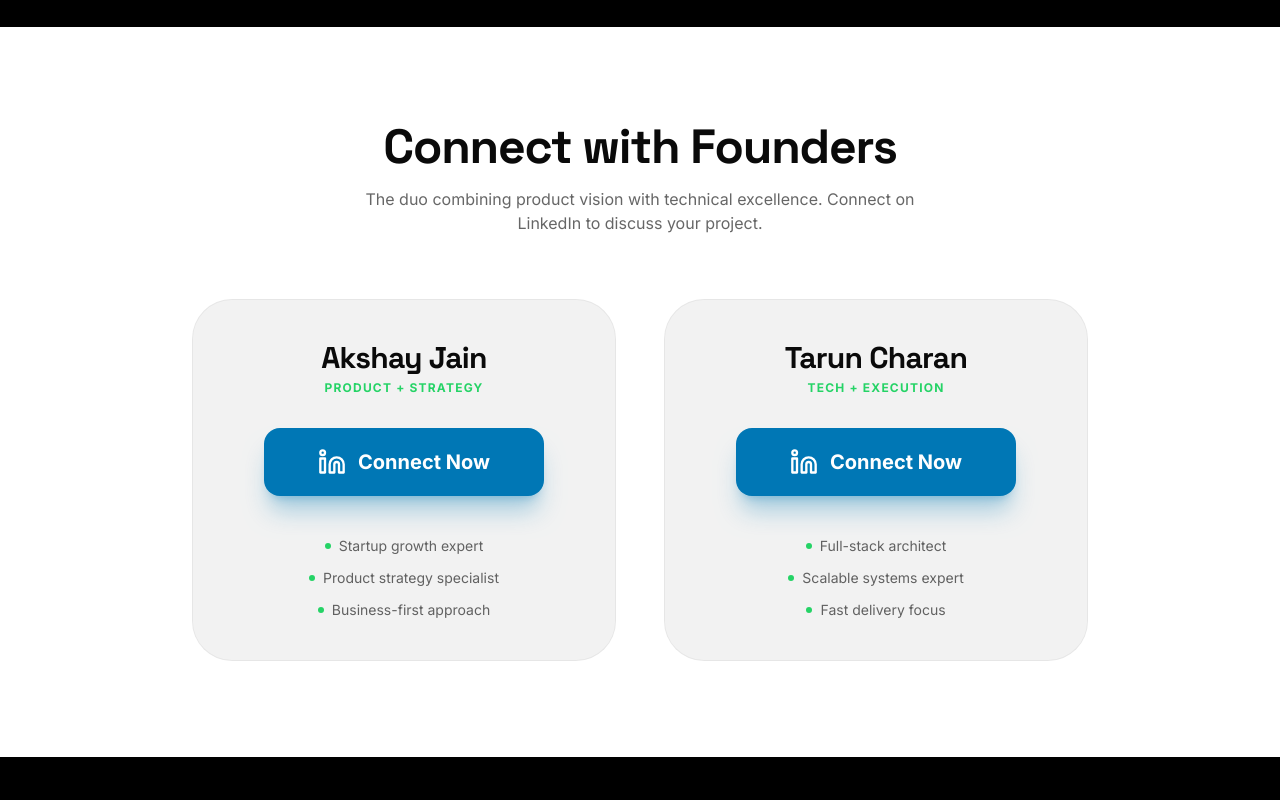
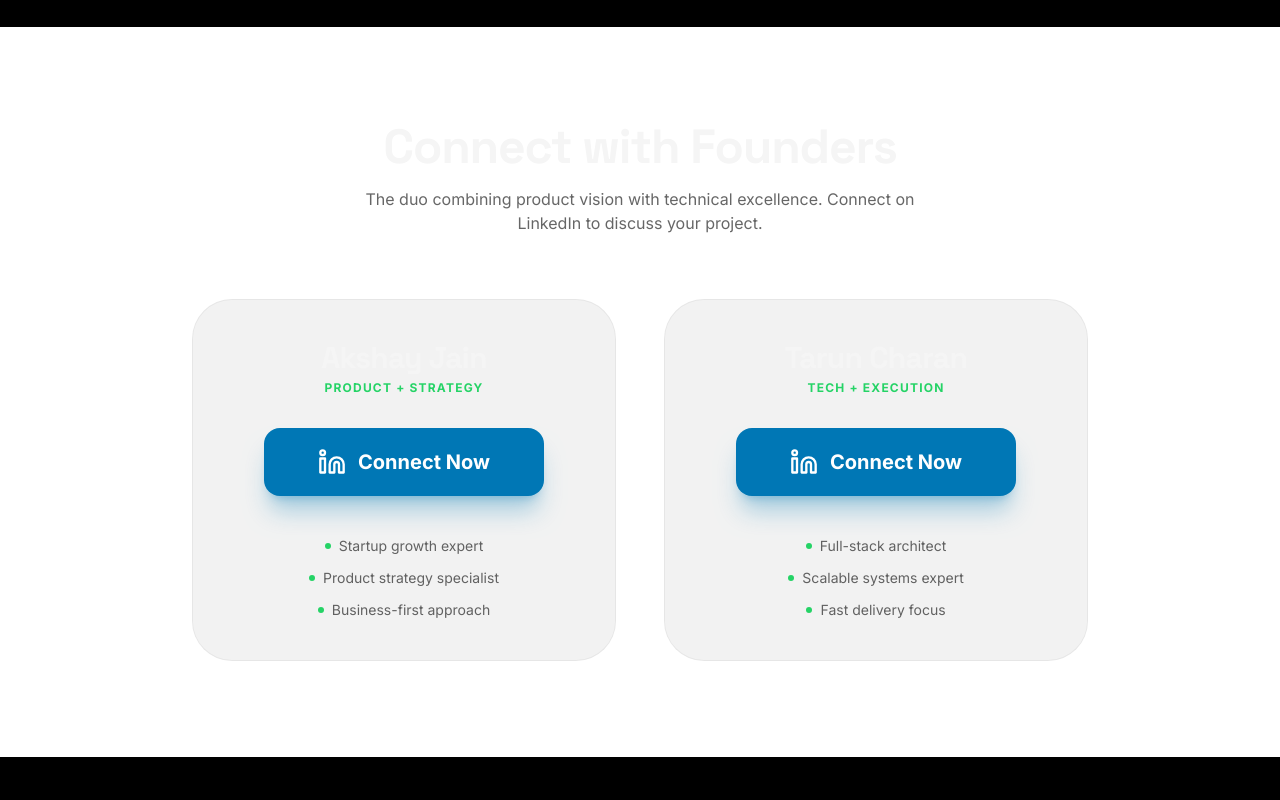
Before and after one commit to akshayjain19/ata-tech-hub, a React (Vite) app: page / in a window 1280 px wide. Shown: the part 2520-3320 px from the top of the page. Built offline with nearby package versions, Linux system fonts and the light colour scheme.

Commit message:
Update index.css

```diff
--- a/src/index.css
+++ b/src/index.css
@@ -5,16 +5,20 @@
   --font-sans: "Inter", ui-sans-serif, system-ui, sans-serif;
   --font-display: "Space Grotesk", ui-sans-serif, system-ui, sans-serif;
   --color-whatsapp: #25D366;
-  --color-primary: #0A0A0A;
+  --color-primary: #121212;
+  --color-midnight: #121212;
+  --color-gold: #D4AF37;
+  --color-parchment: #F5F5F5;
+  --color-slate-blue: #4A5568;
 }
 
 @layer base {
   body {
-    @apply bg-white text-primary font-sans antialiased;
+    @apply bg-midnight text-parchment font-sans antialiased;
   }
 
   h1, h2, h3, h4 {
-    @apply font-display tracking-tight;
+    @apply font-display tracking-tight text-parchment;
   }
 }
 
@@ -22,8 +26,12 @@
   box-shadow: 0 4px 14px 0 rgba(37, 211, 102, 0.39);
 }
 
+.gold-shadow {
+  box-shadow: 0 4px 14px 0 rgba(212, 175, 55, 0.3);
+}
+
 .glass-nav {
-  @apply bg-white/80 backdrop-blur-md border-b border-black/5;
+  @apply bg-midnight/80 backdrop-blur-md border-b border-slate-blue/20;
 }
 
 /* Hide scrollbar but keep functionality */
```
